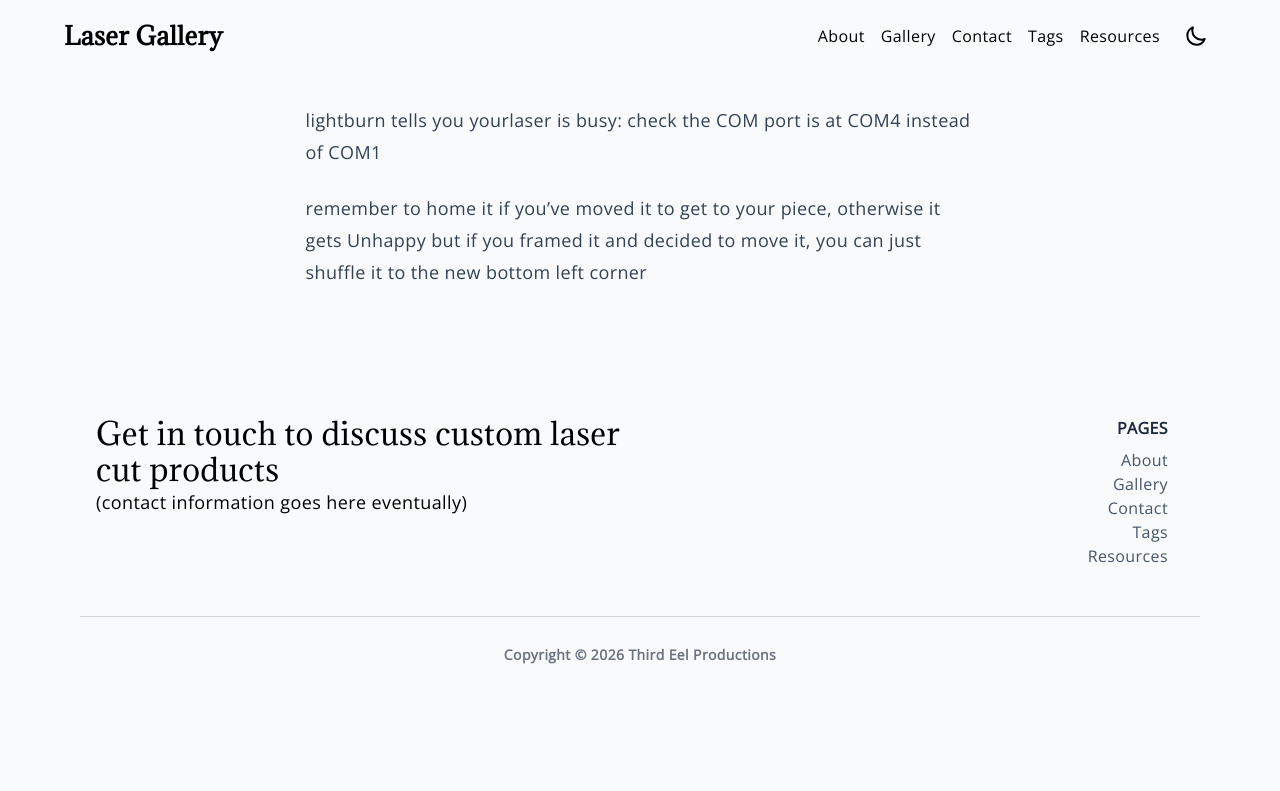
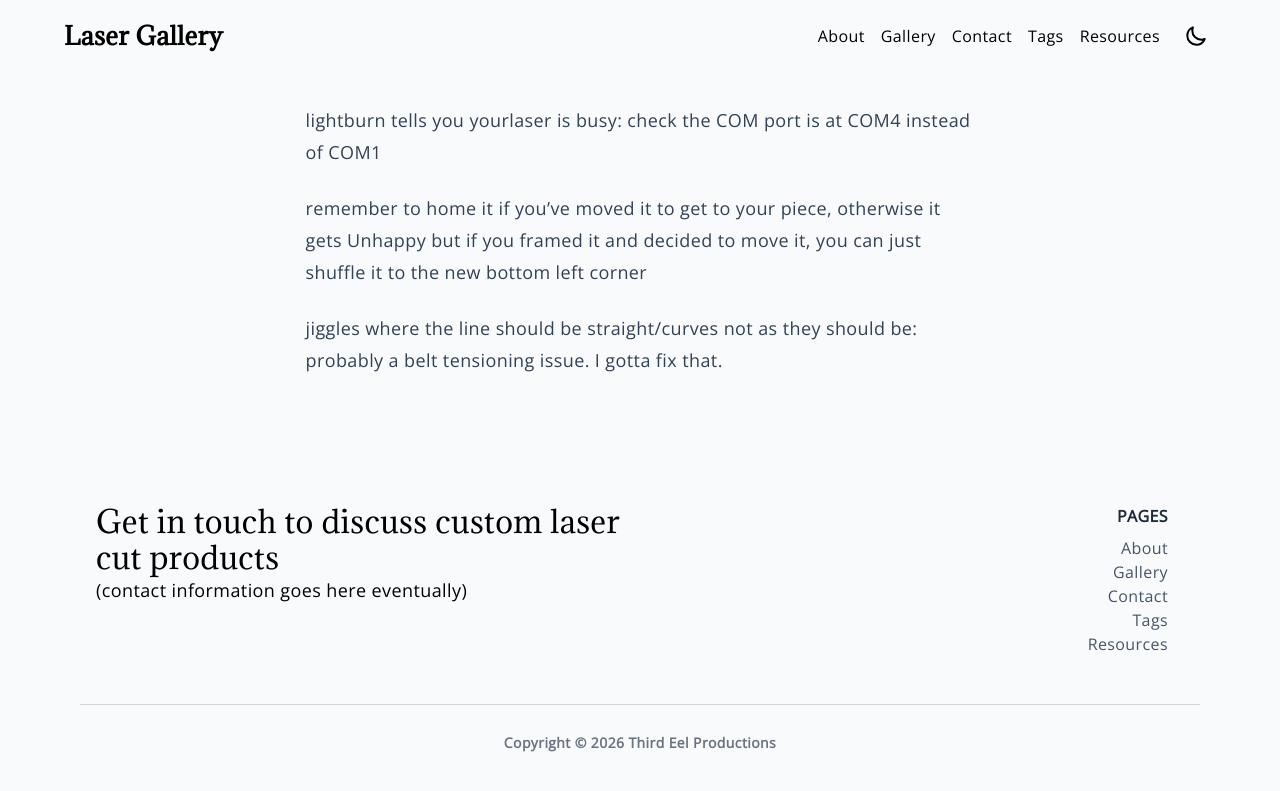
Before and after one commit to paper-engineer/laser-gallery, a Jekyll site: the page built from docs/_pages/troubleshooting.md, in a window 1280 px wide. Shown: the top 791 px of the page. Built offline with Jekyll 4.4.1, drawn with Linux system fonts in a browser that asks for light colours.

Commit message:
Update troubleshooting.md

```diff
--- a/docs/_pages/troubleshooting.md
+++ b/docs/_pages/troubleshooting.md
@@ -7,3 +7,5 @@ lightburn tells you yourlaser is busy: check the COM port is at COM4 instead of
 
 remember to home it if you've moved it to get to your piece, otherwise it gets Unhappy
 but if you framed it and decided to move it, you can just shuffle it to the new bottom left corner
+
+jiggles where the line should be straight/curves not as they should be: probably a belt tensioning issue. I gotta fix that.
```
